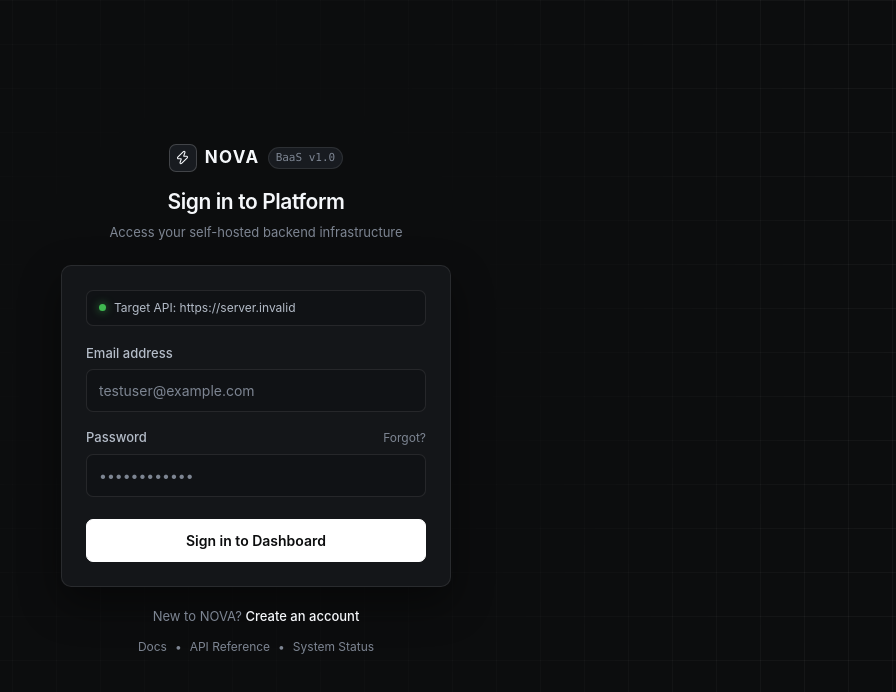
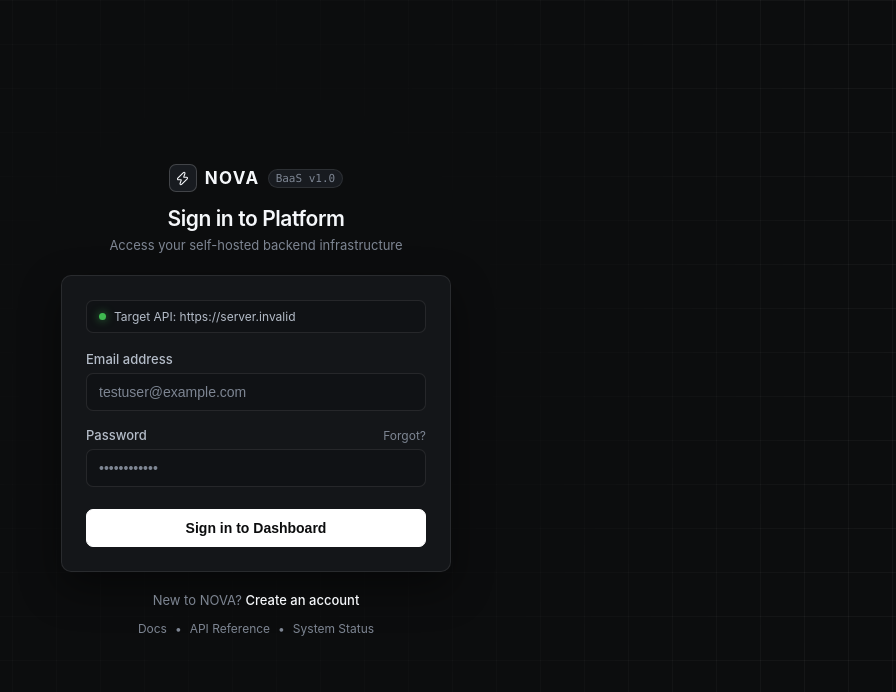
Before and after one commit to RIYAZR-001/nova-baas, a React app in the folder frontend/: page /login in a window 1280 px wide. Shown: the top 692 px of the page, without its empty margins (384-1280 px from the left). Built offline with nearby package versions, Linux system fonts and the light colour scheme; no server answers; the HTML template or start-up script is replaced by a standard one.

Commit message:
Remove unresolved tailwindcss import from index.css

```diff
--- a/frontend/src/index.css
+++ b/frontend/src/index.css
@@ -1,5 +1,3 @@
-@import "tailwindcss"; /* remove if you aren't using Tailwind */
-
 :root {
   --bg-canvas: #0c0d0e;
   --bg-surface: #141619;
```
